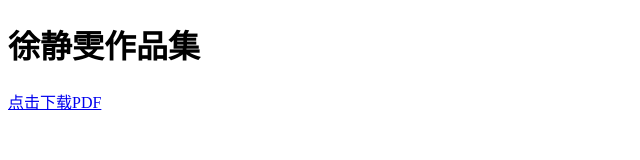
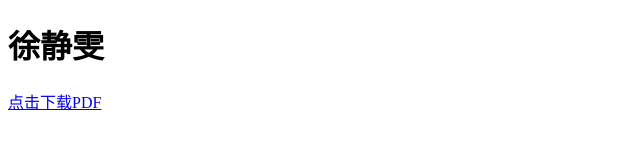
Before and after one commit to xuxuxuxu-1/my-pdf-page, a plain HTML site: page xujingwen.html in a window 1280 px wide. Shown: the whole page, without its empty margins (0-640 px from the left). Drawn offline with Linux system fonts and the light colour scheme.

Commit message:
Update xujingwen.html

```diff
--- a/xujingwen.html
+++ b/xujingwen.html
@@ -4,7 +4,7 @@
     <title>作品集下载</title>
 </head>
 <body>
-    <h1>徐静雯作品集</h1>
+    <h1>徐静雯</h1>
     <a href="portfolio.pdf" download>点击下载PDF</a>
 </body>
 </html>
```
